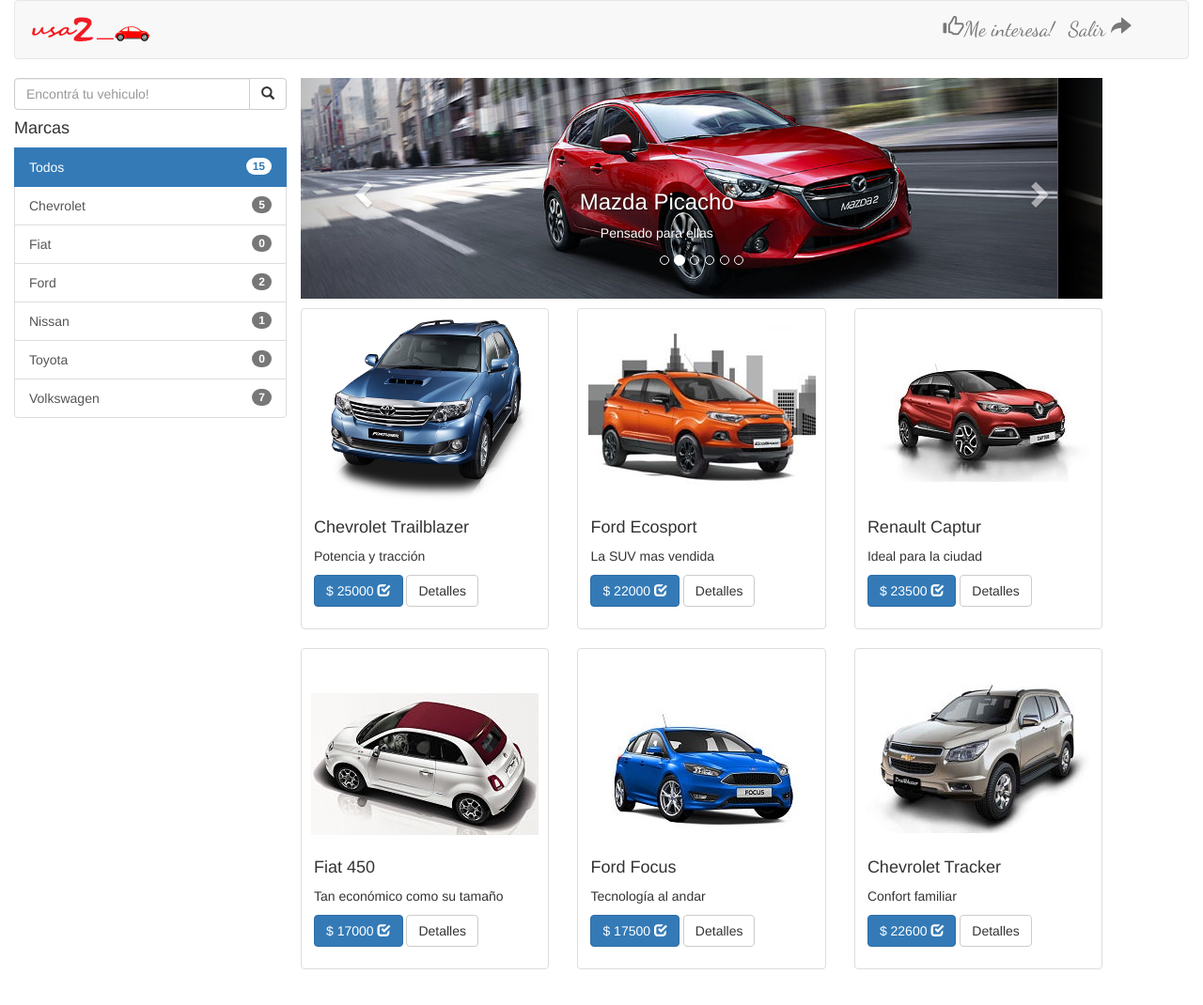
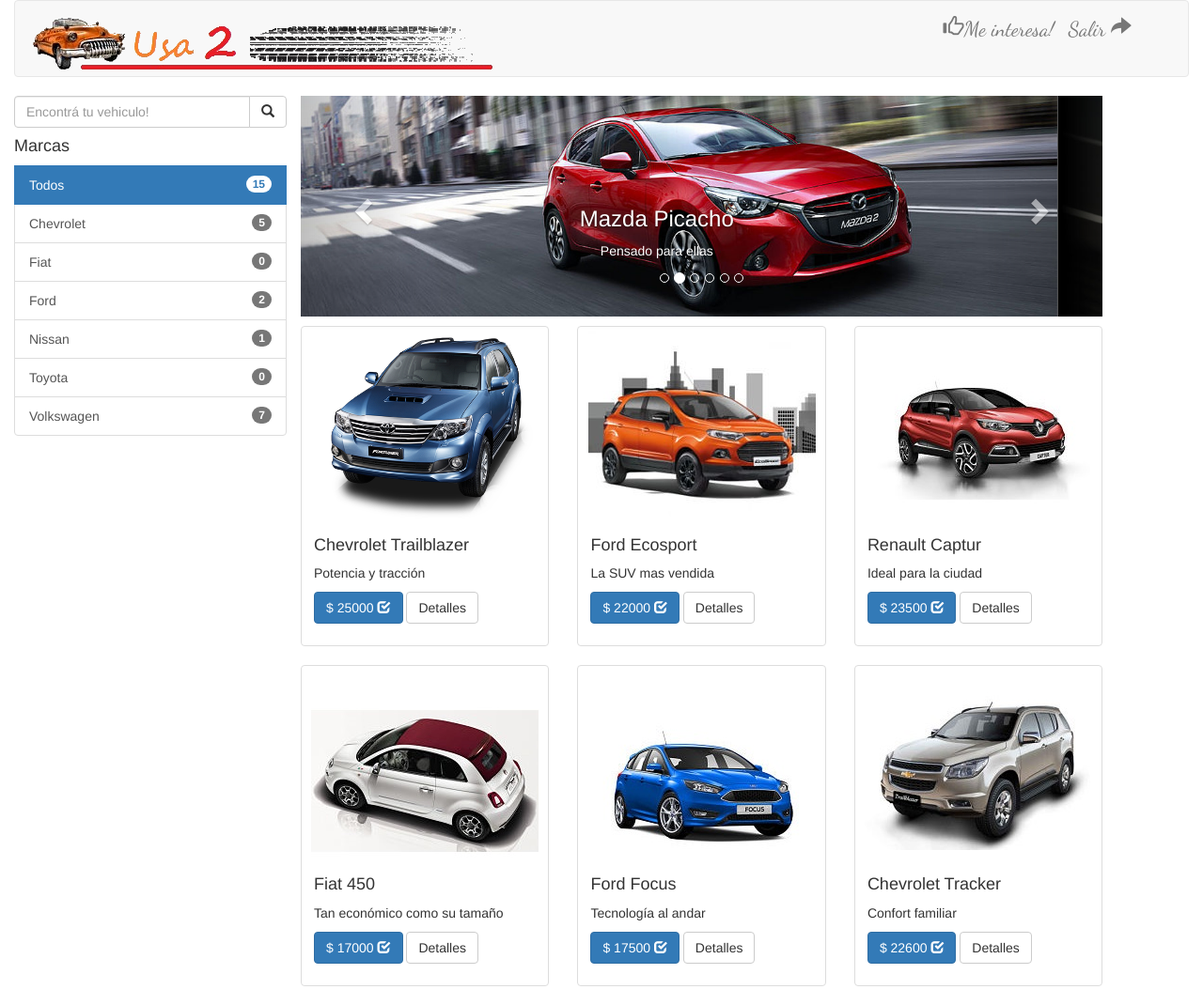
Before and after one commit to monkodev/Usa2, a plain HTML site: page index.html in a window 1280 px wide. Shown: the whole page at 94% size. Drawn offline with nearby package versions, Linux system fonts and the light colour scheme.

Commit message:
cambio header nav

```diff
--- a/css/style.css
+++ b/css/style.css
@@ -24,3 +24,11 @@
 	font-style: italic;
 	text-align: justify-all;
 }
+
+.espacio {
+	margin-top: 0px;
+}
+
+.contene {
+	height: 80px;
+}
--- a/index.html
+++ b/index.html
@@ -15,10 +15,10 @@
 <body>
 	<div class="container-fluid">
   		<nav class="navbar navbar-default">
-  		<div class="container-fluid">
+  		<div class="container-fluid contene">
     		<div class="navbar-header">
       		<a class="navbar-brand" href="#">
-        	<img alt="Brand" src="images/usa2transp_25.png">
+        	<img alt="Brand" src="images/coco_nav.png">
         	</a>
           </div>
           <p class="navbar-text navbar-right"><a href="#" class="navbar-link">Salir
```
Also changed, not shown: images/coco.jpg (added), images/coco_nav.png (added), images/coco_opt.jpg (added), images/usa2transp_25.png (deleted).
